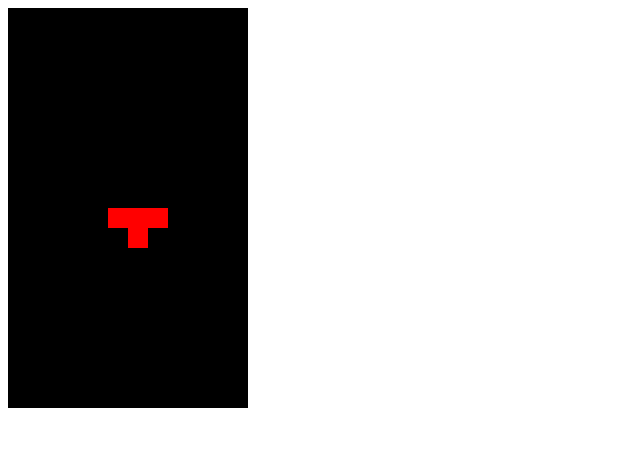
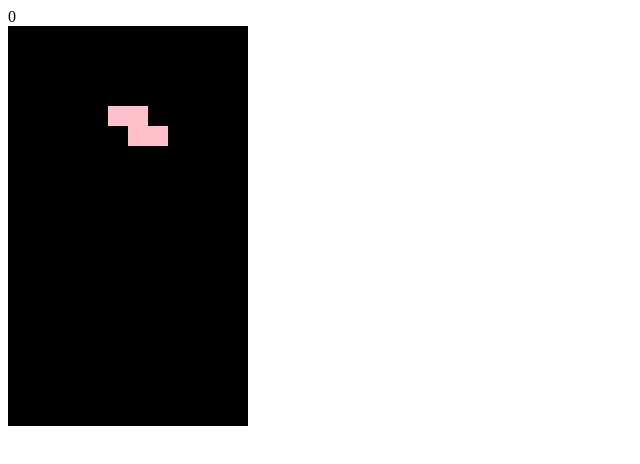
Before and after one commit to getromandev/tetrisJavscript, a plain HTML site: page index.html in a window 1280 px wide. Shown: the whole page, without its empty margins (0-640 px from the left). Drawn offline with Linux system fonts and the light colour scheme.

Commit message:
write helper function to set and update score

```diff
--- a/index.html
+++ b/index.html
@@ -15,6 +15,7 @@
         <!--[if lt IE 7]>
             <p class="browsehappy">You are using an <strong>outdated</strong> browser. Please <a href="#">upgrade your browser</a> to improve your experience.</p>
         <![endif]-->
+        <div id="score"></div>
         <canvas id="tetris" width="240" height="400"></canvas>
         <script src="tetris.js" async defer></script>
     </body>
--- a/tetris.js
+++ b/tetris.js
@@ -8,15 +8,21 @@ context.scale(20, 20);
 
 // create a function that collects each row that is filled
 function arenaSweep() {
+    // create counter to keep score
+    let rowCount = 1;
+
     outer: for (let y = arena.length - 1; y > 0; --y) {
         for (let x = 0; x < arena[y].length; ++x) {
             if (arena[y][x] === 0) {
-                continue outer
+                continue outer;
             }
         }
         const row = arena.splice(y, 1)[0].fill(0);
         arena.unshift(row);
         ++ y;
+
+        player.score += rowCount * 10;
+        rowCount *= 2;
     }
 }
 
@@ -146,6 +152,7 @@ function playerDrop() {
         merge(arena, player);
         playerReset();
         arenaSweep();
+        updateScore();
     }
     dropCounter = 0;
 }
@@ -169,6 +176,8 @@ function playerReset() {
     // clear the arena if we stack up all the pieces
     if (collide(arena, player)) {
         arena.forEach(row => row.fill(0));
+        player.score = 0;
+        updateScore();
     }
 }
 
@@ -235,6 +244,11 @@ function update(time = 0) {
     requestAnimationFrame(update);
 }
 
+// write a helper function that updates the score
+function updateScore() {
+    document.getElementById('score').innerHTML = player.score;
+}
+
 const colors = [
     null,
     'red',
@@ -244,7 +258,7 @@ const colors = [
     'purple',
     'orange',
     'pink',
-]
+];
 
 const arena = createMatrix(12, 20);
 console.log(arena);
@@ -252,8 +266,9 @@ console.table(arena);
 
 // add player structure
 const player = {
-    pos: {x: 5, y: 5},
-    matrix: createPiece('T'),
+    pos: {x: 0, y: 0},
+    matrix: null,
+    score: 0
 };
 
 // add keyboard controls for the player
@@ -274,4 +289,6 @@ document.addEventListener('keydown', event => {
     }
 });
 
+playerReset();
+updateScore();
 update();
```
